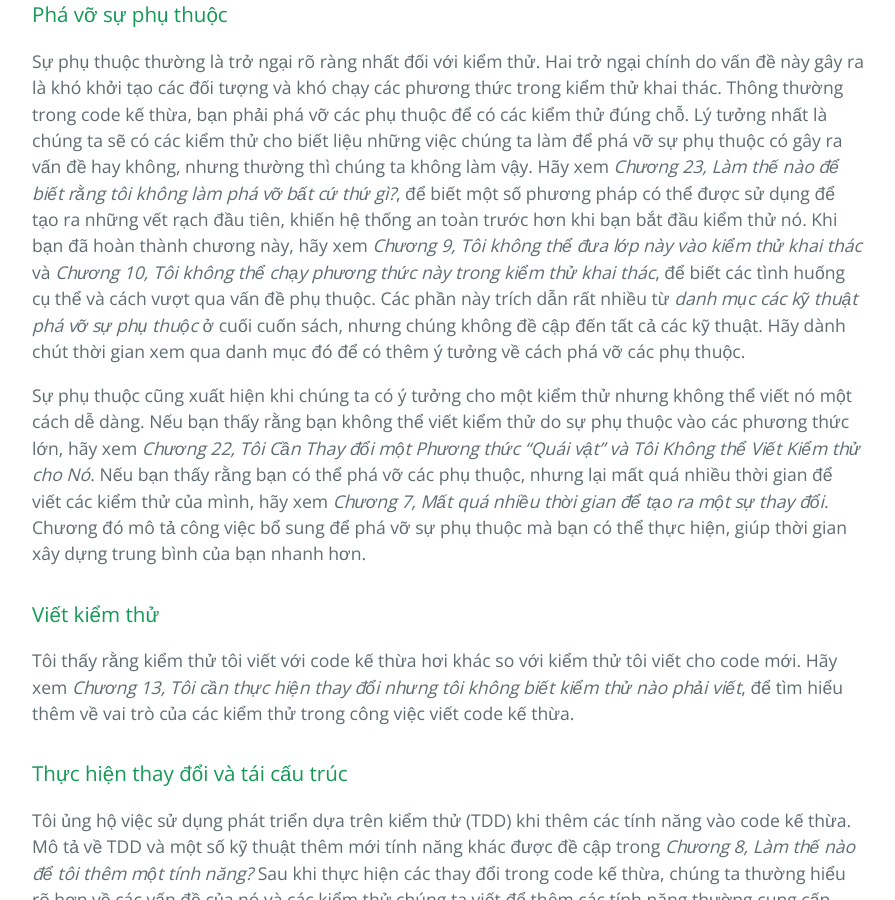
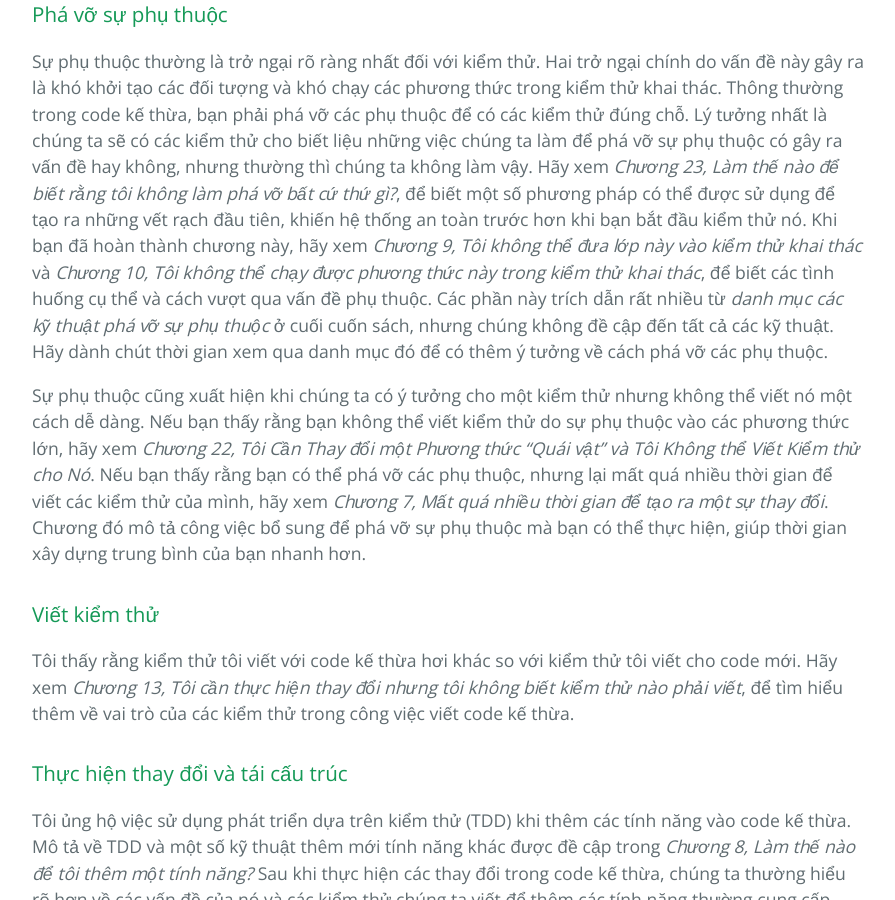
Before and after one commit to HaiBV/haibv.github.io, a Jekyll site: the page built from working-effectively-with-legacy-code/chapter-2-working-with-feedback.md, in a window 1280 px wide and 900 px high, scrolled down 9809 px. Shown: the whole window, without its empty margins (192-1087 px from the left). Built offline with Jekyll 4.4.1, drawn with Linux system fonts in a browser that asks for light colours; our own code applies the rules of GitHub Pages for plain Markdown files.

Commit message:
Book - Working Efectively with Legacy Code - P2 - C10

```diff
--- a/working-effectively-with-legacy-code/chapter-2-working-with-feedback.md
+++ b/working-effectively-with-legacy-code/chapter-2-working-with-feedback.md
@@ -145,7 +145,7 @@
 
 ### Phá vỡ sự phụ thuộc
 
-Sự phụ thuộc thường là trở ngại rõ ràng nhất đối với kiểm thử. Hai trở ngại chính do vấn đề này gây ra là khó khởi tạo các đối tượng và khó chạy các phương thức trong kiểm thử khai thác. Thông thường trong code kế thừa, bạn phải phá vỡ các phụ thuộc để có các kiểm thử đúng chỗ. Lý tưởng nhất là chúng ta sẽ có các kiểm thử cho biết liệu những việc chúng ta làm để phá vỡ sự phụ thuộc có gây ra vấn đề hay không, nhưng thường thì chúng ta không làm vậy. Hãy xem _Chương 23, Làm thế nào để biết rằng tôi không làm phá vỡ bất cứ thứ gì?_, để biết một số phương pháp có thể được sử dụng để tạo ra những vết rạch đầu tiên, khiến hệ thống an toàn trước hơn khi bạn bắt đầu kiểm thử nó. Khi bạn đã hoàn thành chương này, hãy xem _Chương 9, Tôi không thể đưa lớp này vào kiểm thử khai thác_ và _Chương 10, Tôi không thể chạy phương thức này trong kiểm thử khai thác_, để biết các tình huống cụ thể và cách vượt qua vấn đề phụ thuộc. Các phần này trích dẫn rất nhiều từ *danh mục các kỹ thuật phá vỡ sự phụ thuộc* ở cuối cuốn sách, nhưng chúng không đề cập đến tất cả các kỹ thuật. Hãy dành chút thời gian xem qua danh mục đó để có thêm ý tưởng về cách phá vỡ các phụ thuộc.
+Sự phụ thuộc thường là trở ngại rõ ràng nhất đối với kiểm thử. Hai trở ngại chính do vấn đề này gây ra là khó khởi tạo các đối tượng và khó chạy các phương thức trong kiểm thử khai thác. Thông thường trong code kế thừa, bạn phải phá vỡ các phụ thuộc để có các kiểm thử đúng chỗ. Lý tưởng nhất là chúng ta sẽ có các kiểm thử cho biết liệu những việc chúng ta làm để phá vỡ sự phụ thuộc có gây ra vấn đề hay không, nhưng thường thì chúng ta không làm vậy. Hãy xem _Chương 23, Làm thế nào để biết rằng tôi không làm phá vỡ bất cứ thứ gì?_, để biết một số phương pháp có thể được sử dụng để tạo ra những vết rạch đầu tiên, khiến hệ thống an toàn trước hơn khi bạn bắt đầu kiểm thử nó. Khi bạn đã hoàn thành chương này, hãy xem _Chương 9, Tôi không thể đưa lớp này vào kiểm thử khai thác_ và _Chương 10, Tôi không thể chạy được phương thức này trong kiểm thử khai thác_, để biết các tình huống cụ thể và cách vượt qua vấn đề phụ thuộc. Các phần này trích dẫn rất nhiều từ *danh mục các kỹ thuật phá vỡ sự phụ thuộc* ở cuối cuốn sách, nhưng chúng không đề cập đến tất cả các kỹ thuật. Hãy dành chút thời gian xem qua danh mục đó để có thêm ý tưởng về cách phá vỡ các phụ thuộc.
 
 Sự phụ thuộc cũng xuất hiện khi chúng ta có ý tưởng cho một kiểm thử nhưng không thể viết nó một cách dễ dàng. Nếu bạn thấy rằng bạn không thể viết kiểm thử do sự phụ thuộc vào các phương thức lớn, hãy xem _Chương 22, Tôi Cần Thay đổi một Phương thức "Quái vật" và Tôi Không thể Viết Kiểm thử cho Nó_. Nếu bạn thấy rằng bạn có thể phá vỡ các phụ thuộc, nhưng lại mất quá nhiều thời gian để viết các kiểm thử của mình, hãy xem _Chương 7, Mất quá nhiều thời gian để tạo ra một sự thay đổi_. Chương đó mô tả công việc bổ sung để phá vỡ sự phụ thuộc mà bạn có thể thực hiện, giúp thời gian xây dựng trung bình của bạn nhanh hơn.
 
```
Also changed, not shown: working-effectively-with-legacy-code/chapter-10-i-cant-run-this-method-in-a-test-harness.md (added, +18 -0 lines).
